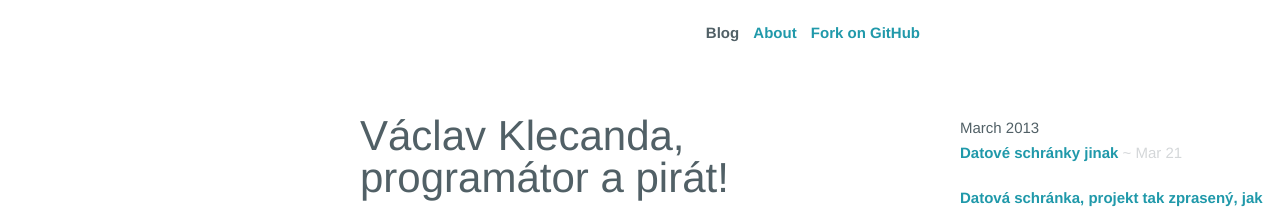
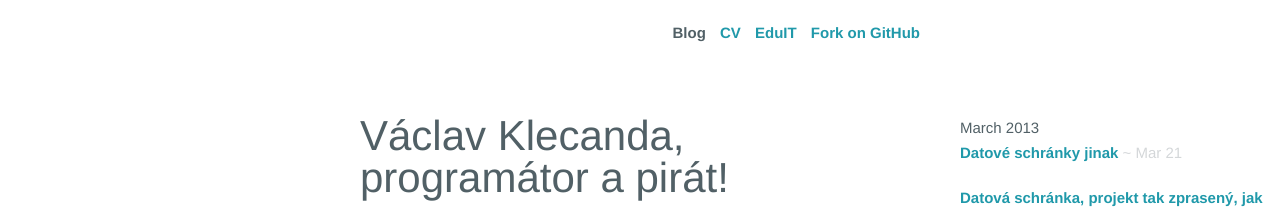
Before and after one commit to vencax/vencax.github.io, a Jekyll site: the page built from index.html, in a window 1280 px wide. Shown: the top 214 px of the page. Built offline with Jekyll 4.4.1, drawn with Linux system fonts in a browser that asks for light colours; Markdown is read by kramdown in place of the engine named in the settings.

Commit message:
menu, site title

```diff
--- a/_layouts/default.html
+++ b/_layouts/default.html
@@ -18,7 +18,8 @@ title: 'This is my Site Title'
         <div class='clearfix col12'>
           <div class='menu fr'>
             <a class='{% if page.section == "blog" %}active{% endif %}' href='{{site.baseurl}}/'>Blog</a>
-            <a class='{% if page.url == "about/" %}active{% endif %}' href='{{site.baseurl}}/about'>About</a>
+            <a class='{% if page.url == "cv/" %}active{% endif %}' href='{{site.baseurl}}/cv'>CV</a>
+            <a class='{% if page.url == "eduit/" %}active{% endif %}' href='{{site.baseurl}}/eduit'>EduIT</a>
             <a href='//github.com/prose/starter'>Fork on GitHub</a>
           </div>
           <h1 class='title'><a href='{{site.baseurl}}/'>{{page.title}}</a></h1>
```
Also changed, not shown: other parts of _layouts/default.html (+1 -1 lines).
